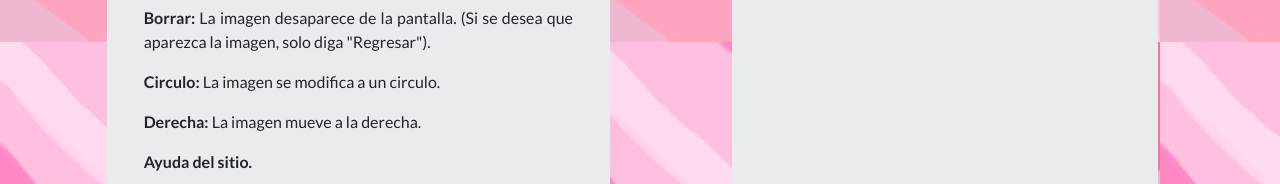
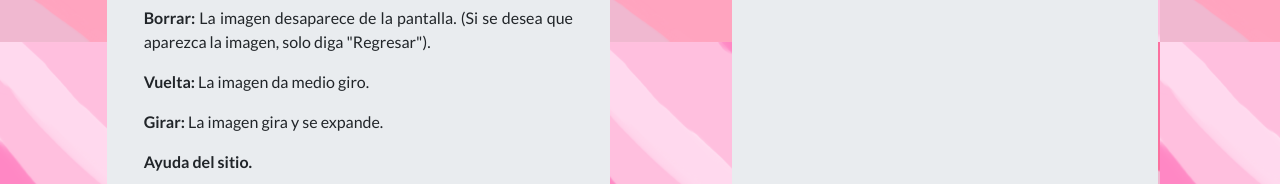
Before and after one commit to AlejandraCL/Examen_IHC, a plain HTML site: page index.html in a window 1280 px wide. Shown: the part 732-916 px from the top of the page. Drawn offline with nearby package versions, Linux system fonts and the light colour scheme.

Commit message:
modificación

```diff
--- a/index.html
+++ b/index.html
@@ -62,8 +62,8 @@
                                 <p ALIGN="justify"><b>Alargado: </b>La imagen se alarga.</p>
                                 <p ALIGN="justify"><b>Mover: </b>La imagen sale de la zona de animación.</p>
                                 <p ALIGN="justify"><b>Borrar: </b>La imagen desaparece de la pantalla. (Si se desea que aparezca la imagen, solo diga "Regresar").</p>
-                                <p ALIGN="justify"><b>Circulo: </b>La imagen se modifica a un circulo.</p>
-                                <p ALIGN="justify"><b>Derecha: </b>La imagen mueve a la derecha.</p>
+                                <p ALIGN="justify"><b>Vuelta: </b>La imagen da medio giro.</p>
+                                <p ALIGN="justify"><b>Girar: </b>La imagen gira y se expande.</p>
                                 <p ALIGN="justify"><b>Ayuda del sitio. </b></p>
                                 <p ALIGN="justify"><b>Salir del sitio. </b></p>
                               </div></div></div></div></div>
```
